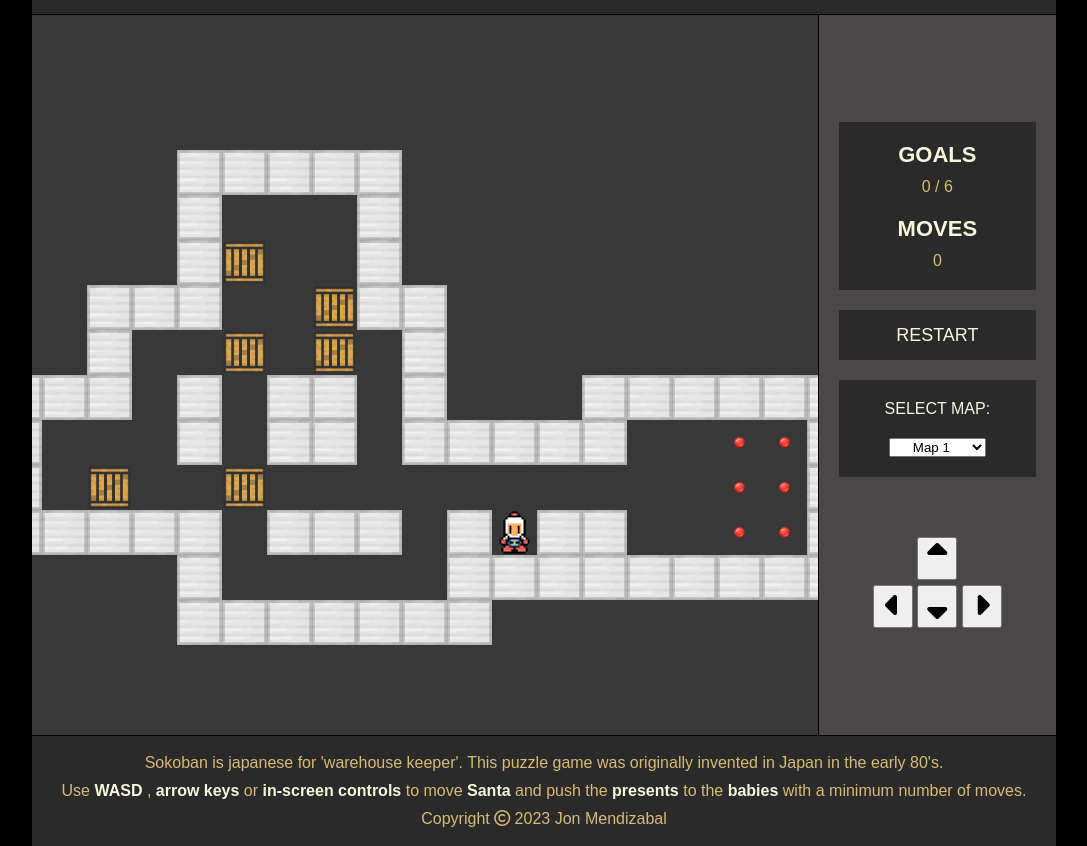
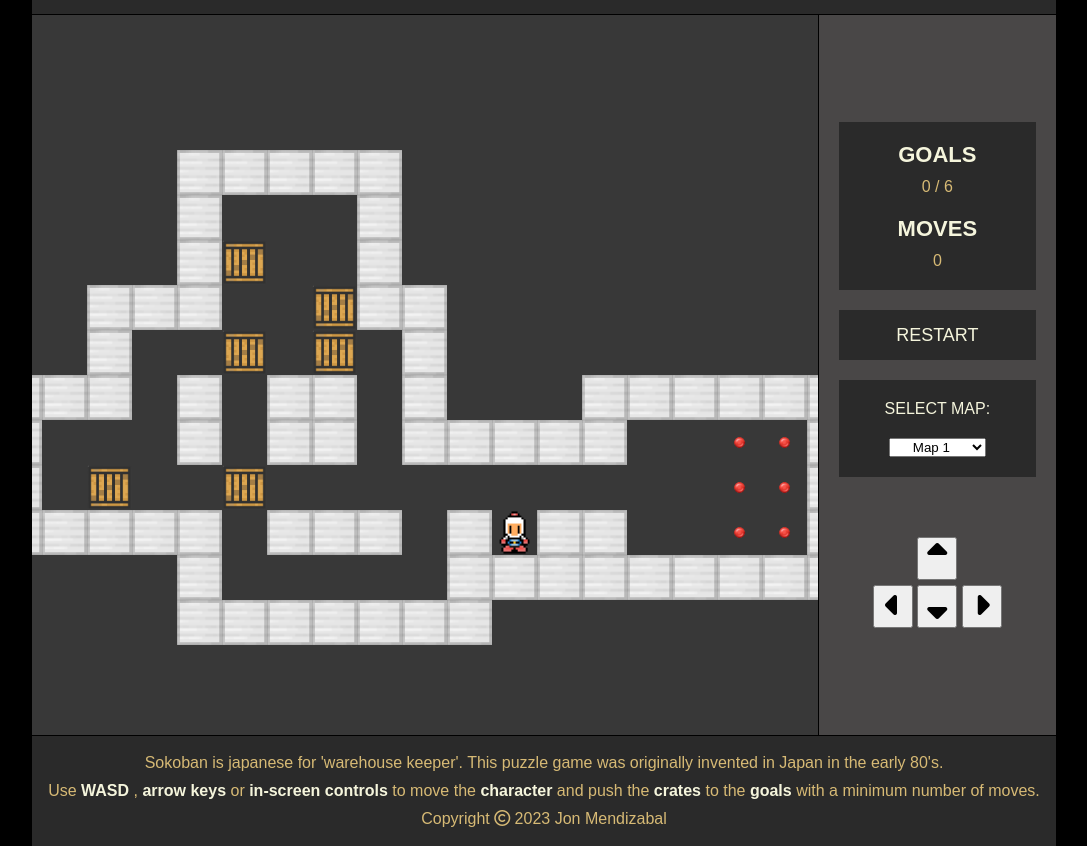
Before and after one commit to Connectslide121/Sokoban, a plain HTML site: page index.html in a window 1280 px wide. Shown: the part 66-912 px from the top of the page, without its empty margins (96-1183 px from the left). Drawn offline with Linux system fonts and the light colour scheme.

Commit message:
fix instructions

```diff
--- a/index.html
+++ b/index.html
@@ -87,7 +87,7 @@
             <p class="context">Sokoban is japanese for 'warehouse keeper'. This puzzle game was originally invented in Japan in the early 80's.
             </p>
             <p class="instructions">
-                Use <span>WASD</span> , <span>arrow keys</span> or <span>in-screen controls</span> to move <span>Santa</span> and push the <span>presents</span> to the <span>babies</span> with a minimum number of moves.
+                Use <span>WASD</span> , <span>arrow keys</span> or <span>in-screen controls</span> to move the <span>character</span> and push the <span>crates</span> to the <span>goals</span> with a minimum number of moves.
             </p>
             <p>Copyright <i class="fa-regular fa-copyright"></i> 2023 Jon Mendizabal</p>
         </div>
```
